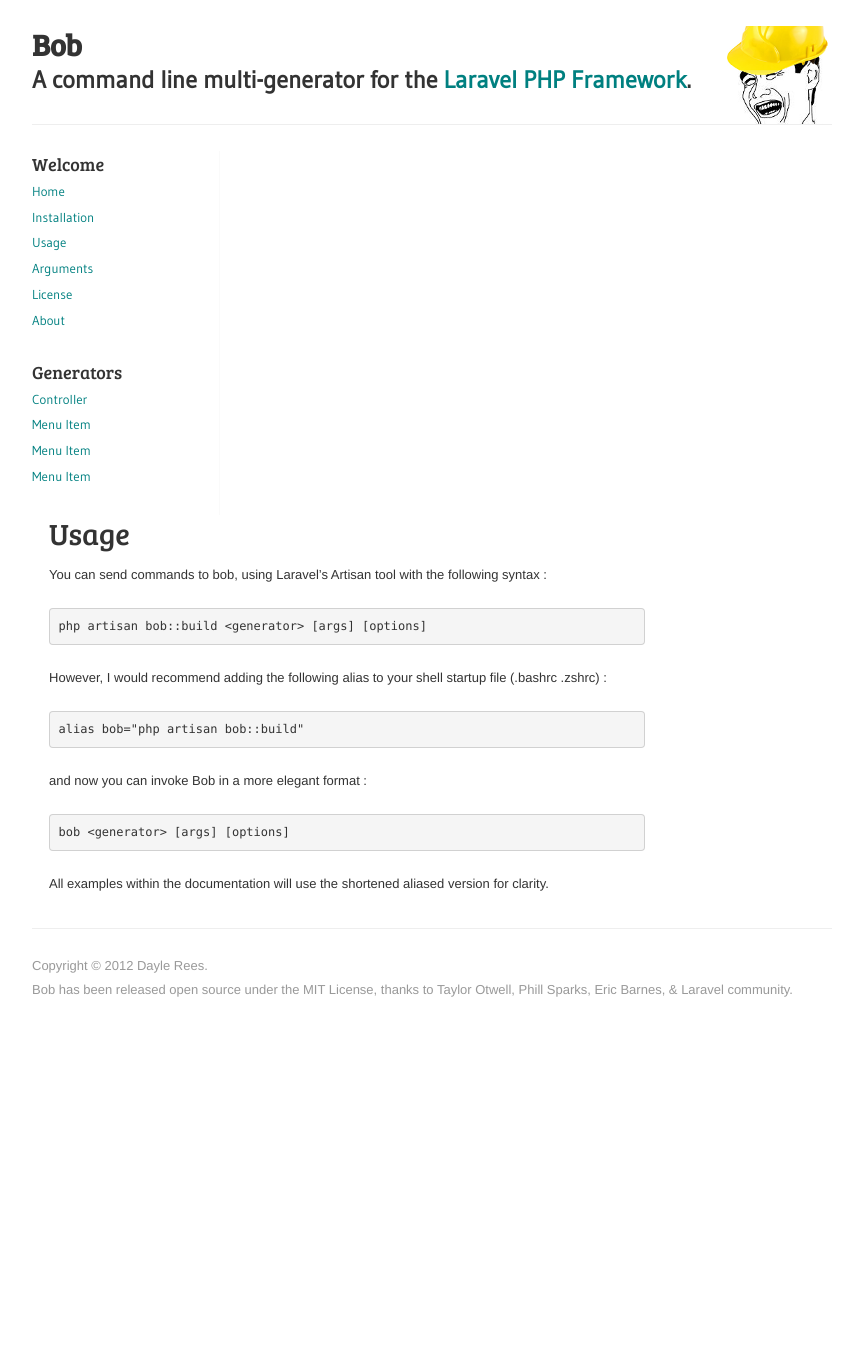
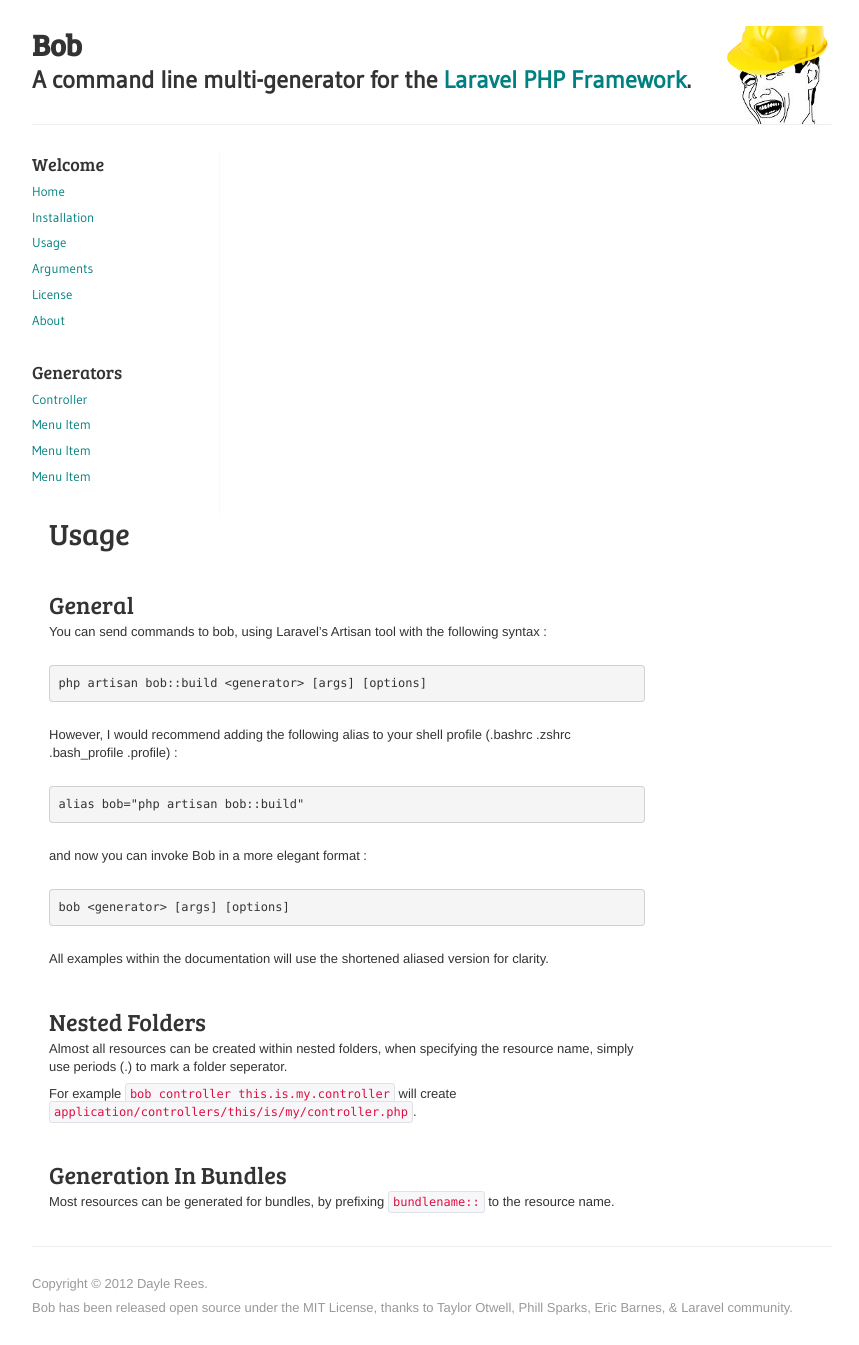
Before and after one commit to jonphipps/laravel-bob, a Jekyll site: the page built from docs/usage.md, in a window 1280 px wide. Shown: the whole page, without its empty margins (208-1067 px from the left). Built offline with Jekyll 4.4.1, drawn with Linux system fonts in a browser that asks for light colours; nearby versions of some CDN libraries; before the commit the page ends 1027 px from its top, so only the background shows below that.

Commit message:
modded pygments

```diff
--- a/_layouts/default.html
+++ b/_layouts/default.html
@@ -32,8 +32,8 @@
 					<li><a href="/laravel-bob/docs/install.html">Installation</a></li>
 					<li><a href="/laravel-bob/docs/usage.html">Usage</a></li>
 					<li><a href="/laravel-bob/docs/args.html">Arguments</a></li>
-					<li><a href="#">License</a></li>
-					<li><a href="#">About</a></li>
+					<li><a href="/laravel-bob/license.html">License</a></li>
+					<li><a href="/laravel-bob/about.html">About</a></li>
 				</ul>
 
 				<h3>Generators</h3>
--- a/docs/usage.md
+++ b/docs/usage.md
@@ -6,12 +6,14 @@ fork-path: https://github.com/daylerees
 
 #Usage
 
+##General
+
 You can send commands to bob, using Laravel's Artisan tool with the following syntax :
 
 	php artisan bob::build <generator> [args] [options]
 
 
-However, I would recommend adding the following alias to your shell startup file (.bashrc .zshrc) :
+However, I would recommend adding the following alias to your shell profile (.bashrc .zshrc .bash_profile .profile) :
 
 
 	alias bob="php artisan bob::build"
@@ -22,3 +24,13 @@ and now you can invoke Bob in a more elegant format :
 	bob <generator> [args] [options]
 
 All examples within the documentation will use the shortened aliased version for clarity.
+
+##Nested Folders
+
+Almost all resources can be created within nested folders, when specifying the resource name, simply use periods (.) to mark a folder seperator.
+
+For example `bob controller this.is.my.controller` will create `application/controllers/this/is/my/controller.php`.
+
+##Generation In Bundles
+
+Most resources can be generated for bundles, by prefixing `bundlename::` to the resource name.
```
Also changed, not shown: docs/about.md (added, +1 -0 lines), docs/install.md (+17 -0 lines), docs/license.md (added, +46 -0 lines), index.md (+0 -2 lines).
